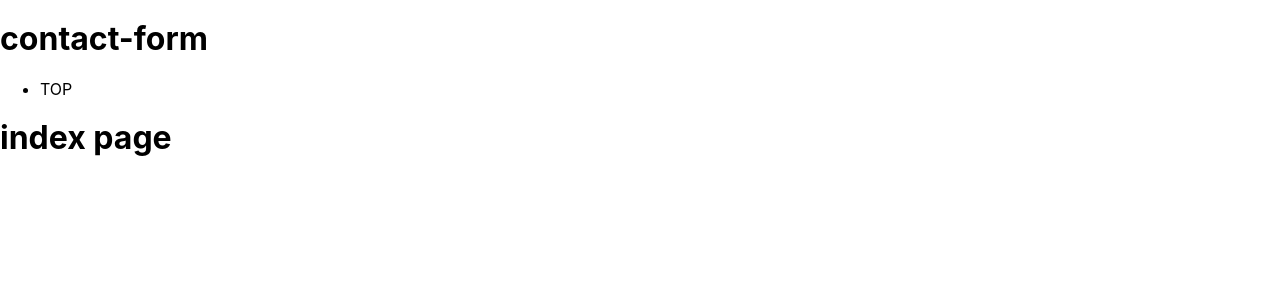
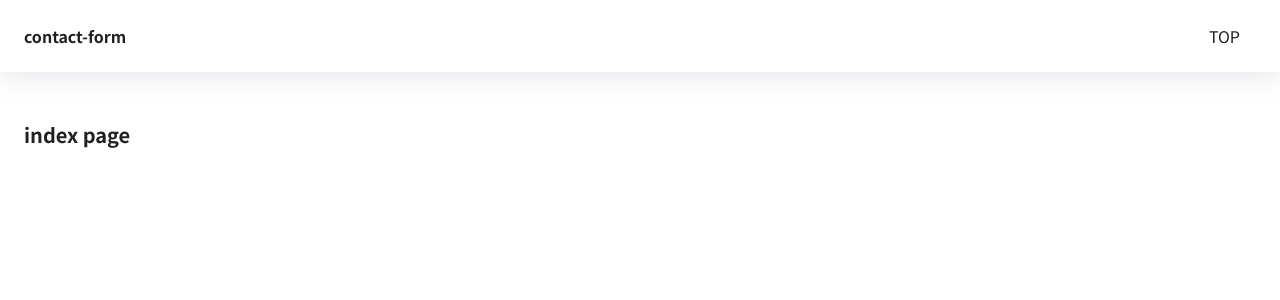
Before and after one commit to TOHFU/contact-form, a Next.js app: page / in a window 1280 px wide. Shown: the top 300 px of the page. Built offline with nearby package versions, Linux system fonts and the light colour scheme.

Commit message:
add foundation style

```diff
--- a/src/components/layouts/Header.module.scss
+++ b/src/components/layouts/Header.module.scss
@@ -0,0 +1,47 @@
+@use '@/styles/foundations/variables' as var;
+@use '@/styles/foundations/mixins' as mixin;
+@use '@/styles/foundations/breakpoint' as bp;
+
+$HEADER_HEIGHT: 72px;
+
+.Header {
+  width: 100%;
+  height: $HEADER_HEIGHT;
+  position: relative;
+  z-index: var.$Z_INDEX_HEADER;
+  &Inner {
+    width: 100%;
+    height: $HEADER_HEIGHT;
+    top: 0;
+    padding: 0 24px;
+    position: fixed;
+    display: flex;
+    align-items: center;
+    background-color: var.$COLOR_BACKGROUND;
+    box-shadow: rgba(149, 157, 165, 0.2) 0px 8px 24px;
+    h1 {
+      margin: 0;
+      color: var.$COLOR_TEXT;
+      @include mixin.fl(16, 24);
+      @include mixin.hover;
+    }
+  }
+  &Navi {
+    margin-left: auto;
+    ul {
+      margin: 0;
+      padding: 0;
+      display: flex;
+      li {
+        list-style-type: none;
+      }
+    }
+    &Link {
+      padding: 0 16px;
+      display: inline-block;
+      color: var.$COLOR_TEXT;
+      @include mixin.fl(16, 72);
+      @include mixin.hover;
+    }
+  }
+}
--- /dev/null
+++ b/src/styles/foundations/breakpoint.scss
@@ -0,0 +1,41 @@
+// ========================
+// breakpoint
+// ========================
+
+@use '@/styles/foundations/variables' as var;
+
+@mixin pc {
+  @media screen and (min-width: var.$BREAKPOINT) {
+    @content;
+  }
+}
+
+@mixin sp {
+  @media only screen and (max-width: var.$BREAKPOINT - 1) {
+    @content;
+  }
+}
+
+@mixin nosp {
+  @media only screen and (min-width: var.$BREAKPOINT) {
+    @content;
+  }
+}
+
+@mixin bp-max($px) {
+  @media only screen and (max-width: $px) {
+    @content;
+  }
+}
+
+@mixin bp-min($px) {
+  @media only screen and (min-width: $px) {
+    @content;
+  }
+}
+
+@mixin bp-print() {
+  @media only print {
+    @content;
+  }
+}
--- /dev/null
+++ b/src/styles/foundations/mixins.scss
@@ -0,0 +1,107 @@
+// ========================
+// mixin
+// ========================
+
+@use 'sass:math';
+@use '@/styles/foundations/breakpoint' as bp;
+
+// =============
+// font-size ＋ line-height
+// =============
+@mixin fl($px, $line-height) {
+  font-size: $px + px;
+  line-height: math.div($line-height, $px);
+}
+
+// =============
+// font-size ＋ line-height + letter-spacing
+// =============
+@mixin fls($px, $line-height, $letter-spacing) {
+  font-size: $px + px;
+  line-height: math.div($line-height, $px);
+  letter-spacing: math.div($letter-spacing, 1000) + em;
+}
+
+// =============
+// text ellipsis (single line)
+// =============
+@mixin text-ellipsis {
+  overflow: hidden;
+  text-overflow: ellipsis;
+  white-space: nowrap;
+}
+
+// =============
+// icon
+// =============
+@mixin icon($url, $w, $h, $align: -1) {
+  width: $w + px;
+  height: $h + px;
+  display: inline-block;
+  background: url($url);
+  background-repeat: no-repeat;
+  background-size: ($w + px) ($h + px);
+  content: '';
+  vertical-align: $align + px;
+}
+
+// =============
+// aspect ratio
+// =============
+@mixin aspect-ratio($arglist... /*$ratio or $width, $height*/) {
+  $map: keywords($arglist);
+  $height: map-get($map, height) or nth-value($arglist, 2);
+  $width: map-get($map, width) or nth-value($arglist, 1);
+  $ratio: map-get($map, ratio) or if($width and $height, math.div($width, $height), nth-value($arglist, 1)) or 1;
+  $padding: math.div(1, $ratio) * 100%;
+
+  &::before,
+  &::after {
+    content: '';
+    display: table;
+    clear: both;
+    width: 1px;
+    margin-left: -1px;
+  }
+
+  &::before {
+    float: left;
+    padding-bottom: $padding;
+  }
+}
+
+@function nth-value($list, $index) {
+  @return if(length($list) >=$index, nth($list, $index), null);
+}
+
+// =============
+// accessible focus style
+// =============
+@mixin accessibleFocus {
+  &:focus {
+    outline: none;
+    box-shadow: 0 0 2px 2px $COLOR_TAP_HIGHLIGHT;
+  }
+}
+
+// =============
+// basic hover action
+// =============
+@mixin hover {
+  cursor: pointer;
+  transition: opacity 0.2s ease;
+  @include bp.nosp {
+    &:hover {
+      opacity: 0.6;
+    }
+    &:active {
+      opacity: 1;
+    }
+  }
+}
+
+@mixin background-cover {
+  background-repeat: no-repeat;
+  background-size: cover;
+  background-position: center center;
+}
--- /dev/null
+++ b/src/styles/foundations/variables.scss
@@ -0,0 +1,38 @@
+// ========================
+// variables
+// ========================
+
+// breakpoint
+$BREAKPOINT: 768px;
+
+$WIDTH_MAIN: 1024px;
+
+// z-index
+$Z_INDEX_HEADER: 100;
+$Z_INDEX_MENU: 200;
+$Z_INDEX_MENU_HAMBURGER: 250;
+$Z_INDEX_MODAL: 400;
+$Z_INDEX_LOADING: 500;
+
+// font
+$FONT_FAMILY: 'Noto Sans JP', 'Helvetica Neue', Arial, 'Hiragino Kaku Gothic ProN', 'Hiragino Sans', Meiryo, sans-serif;
+
+// basic
+$COLOR_PRIMARY: #01579b;
+$COLOR_PRIMARY_DARK: #002f6c;
+$COLOR_SECONDARY: #fce4ec;
+$COLOR_TEXT: #212121;
+$COLOR_TEXT_LIGHT: #eee;
+
+// background
+$COLOR_BACKGROUND: #fff;
+
+// error
+$COLOR_ERROR: #b00020;
+$COLOR_DISABLED: #e0e0e0;
+
+$COLOR_BLACK: #000;
+$COLOR_WHITE: #fff;
+
+// action
+$COLOR_TAP_HIGHLIGHT: rgba(1, 87, 155, 0.3);
--- a/src/styles/globals.scss
+++ b/src/styles/globals.scss
@@ -1,16 +1,83 @@
-html,
-body {
-  padding: 0;
-  margin: 0;
-  font-family: -apple-system, BlinkMacSystemFont, Segoe UI, Roboto, Oxygen, Ubuntu, Cantarell, Fira Sans, Droid Sans,
-    Helvetica Neue, sans-serif;
-}
-
-a {
-  color: inherit;
-  text-decoration: none;
-}
+@use '@/styles/foundations/variables' as var;
+@use '@/styles/foundations/mixins' as mixin;
+@use '@/styles/foundations/breakpoint' as bp;
 
 * {
   box-sizing: border-box;
 }
+
+html,
+body {
+  font-family: var.$FONT_FAMILY;
+  font-feature-settings: 'palt';
+  font-display: swap;
+  -webkit-text-size-adjust: 100%;
+  color: var.$COLOR_TEXT;
+  font-size: 10px;
+  line-height: 1;
+  word-wrap: break-word;
+  overflow-wrap: break-word;
+}
+
+main {
+  padding: 40px 24px;
+}
+
+a {
+  text-decoration: none;
+  color: inherit;
+  -webkit-tap-highlight-color: var.$COLOR_TAP_HIGHLIGHT;
+}
+
+img {
+  vertical-align: top;
+  user-select: none;
+  -webkit-touch-callout: none;
+}
+
+input,
+button,
+textarea,
+select {
+  font-family: var.$FONT_FAMILY;
+  appearance: none;
+  background: none;
+  border: none;
+  margin: 0;
+  padding: 0;
+  vertical-align: top;
+  color: var.$COLOR_TEXT;
+}
+
+input[type='number']::-webkit-inner-spin-button,
+input[type='number']::-webkit-outer-spin-button {
+  -webkit-appearance: none;
+  margin: 0;
+}
+
+input[type='number'] {
+  -moz-appearance: textfield;
+}
+
+input[type='submit'],
+button {
+  cursor: pointer;
+
+  &:focus {
+    outline: none;
+  }
+}
+
+select {
+  -webkit-appearance: none;
+  -moz-appearance: none;
+  appearance: none;
+}
+
+select::-ms-expand {
+  display: none;
+}
+
+:focus {
+  outline: none;
+}
```
